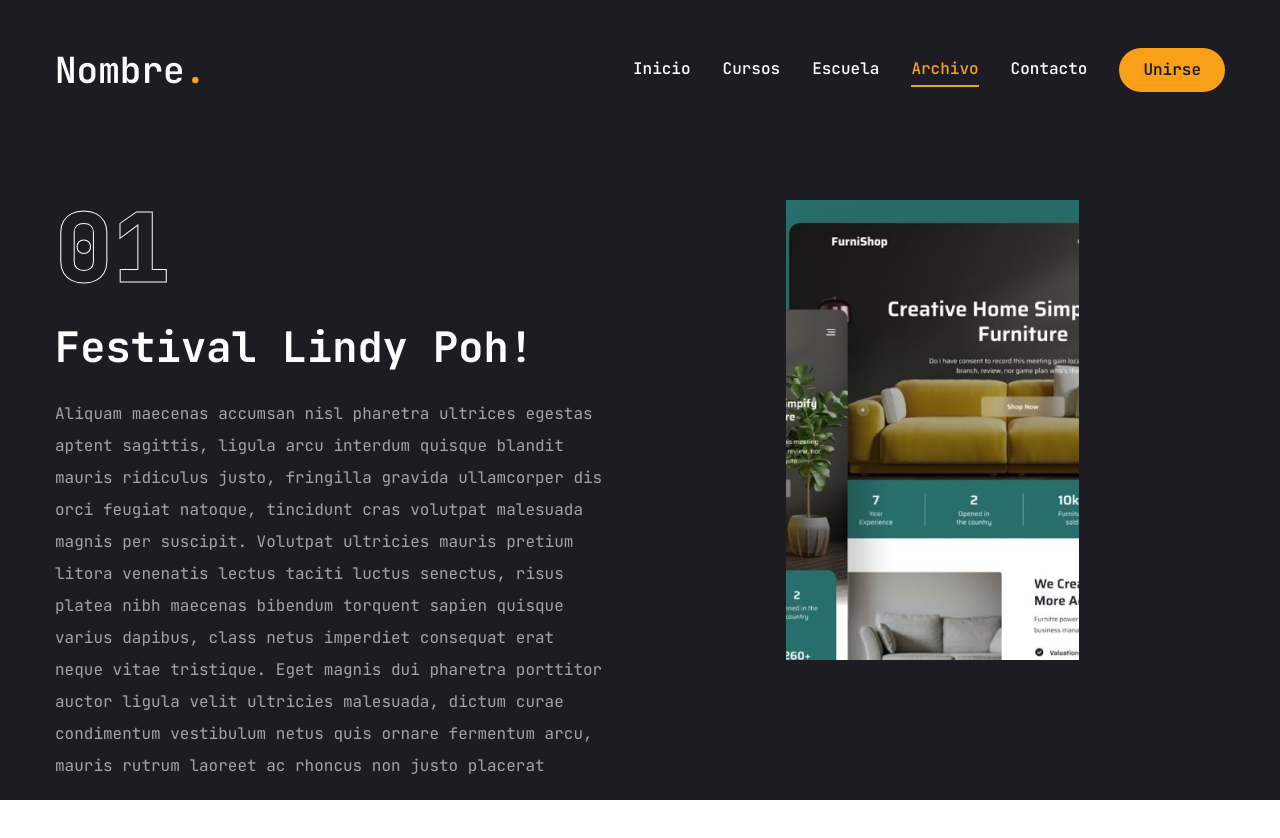
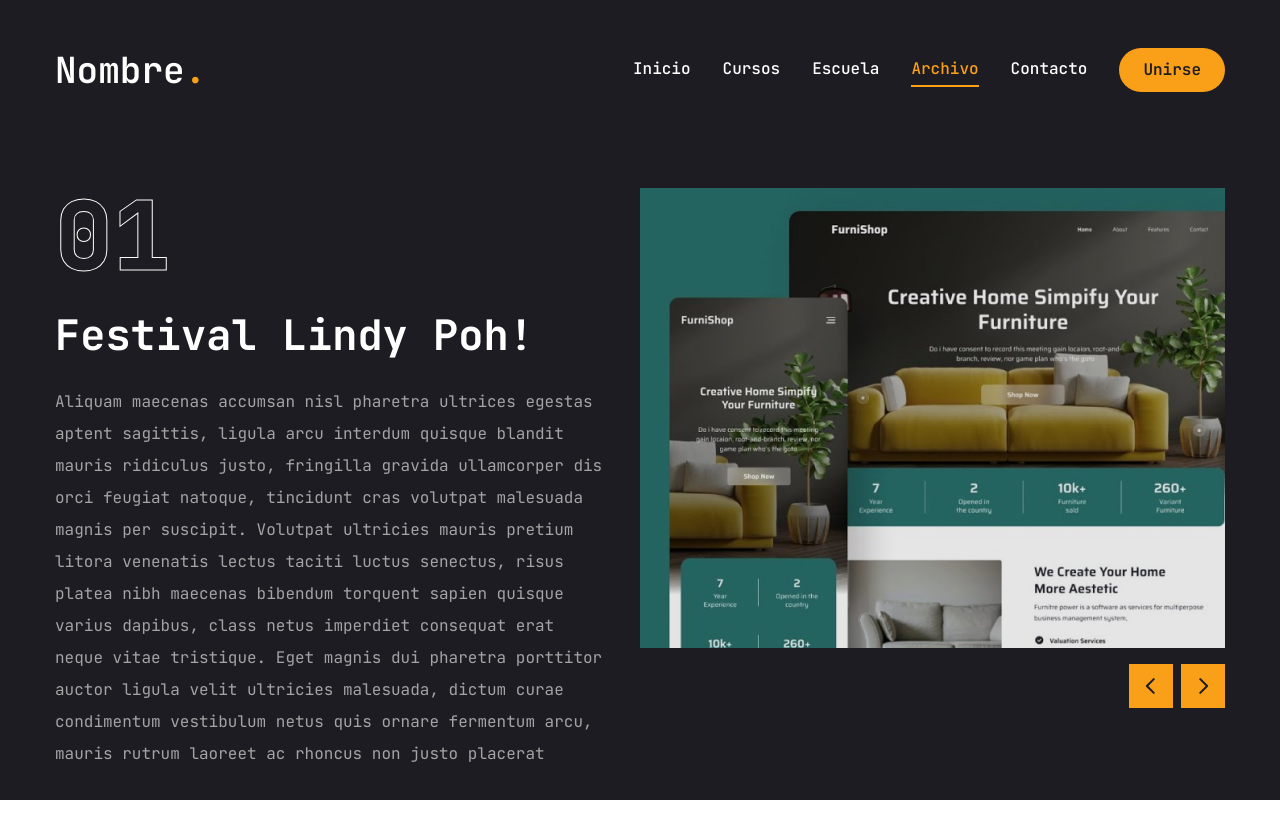
Before and after one commit to aaplv2/school, a Next.js app: page /archive in a window 1280 px wide. Shown: the top 838 px of the page. Built offline with nearby package versions, Linux system fonts and the light colour scheme.

Commit message:
archive page ok

```diff
--- a/app/archive/page.jsx
+++ b/app/archive/page.jsx
@@ -17,6 +17,7 @@
 
 import Link from "next/link";
 import Image from "next/image";
+import WorkSliderBtns from "@/components/WorkSliderBtns";
 
 const projects = [
   {
@@ -61,7 +62,10 @@
   return (
     <motion.div
       initial={{ opacity: 0 }}
-      animate={{ opacity: 1, transition: {delay:2.4, } }}
+      animate={{
+        opacity: 1,
+        transition: { delay: 2.4, duration: 0.4, ease: "easeIn" },
+      }}
       className="min-h-[80vh] flex flex-col justify-center py-12 xl:px-0"
     >
       <div className="container mx-auto">
@@ -115,7 +119,7 @@
             <Swiper
               spaceBetween={30}
               slidesPerView={1}
-              className="xl:h-[520px] xl:w-[50%]"
+              className="xl:h-[520px] mb-12"
               onSlideChange={handleSlideChange}
             >
               {projects.map((project, index) => {
@@ -123,7 +127,7 @@
                   <SwiperSlide key={index} className="w-full">
                     <div className="h-[460px] relative group flex justify-center items-center bg-pink-50/20">
                       {/* overlay */}
-                      <div></div>
+                      <div className="absolute top-0 bottom-0 w-full h-full bg-black/10 z-10"></div>
                       {/* imagen */}
                       <div className="relative w-full h-full">
                         <Image
@@ -137,6 +141,11 @@
                   </SwiperSlide>
                 );
               })}
+              {/* botones slider */}
+              <WorkSliderBtns
+                containerStyles="flex gap-2 absolute right-0 bottom-[calc(50%_-_22px)] xl:bottom-0 z-20 w-full justify-between xl:w-max xl:justify-none"
+                btnStyles="bg-accent hover:bg-accent-hover text-primary text-[22px] w-[44px] h-[44px] flex justify-center items-center transition-all"
+              />
             </Swiper>
           </div>
         </div>
--- /dev/null
+++ b/components/WorkSliderBtns.jsx
@@ -0,0 +1,26 @@
+"use client";
+
+import { useSwiper } from "swiper/react";
+import { PiCaretLeftBold, PiCaretRightBold } from "react-icons/pi";
+
+const WorkSliderBtns = ({ containerStyles, btnStyles, iconsStyles }) => {
+  const swiper = useSwiper();
+  return (
+    <div className={containerStyles}>
+      <button className={btnStyles}>
+        <PiCaretLeftBold
+          className={iconsStyles}
+          onClick={() => swiper.slidePrev()}
+        />
+      </button>
+      <button className={btnStyles}>
+        <PiCaretRightBold
+          className={iconsStyles}
+          onClick={() => swiper.slideNext()}
+        />
+      </button>
+    </div>
+  );
+};
+
+export default WorkSliderBtns;
```
